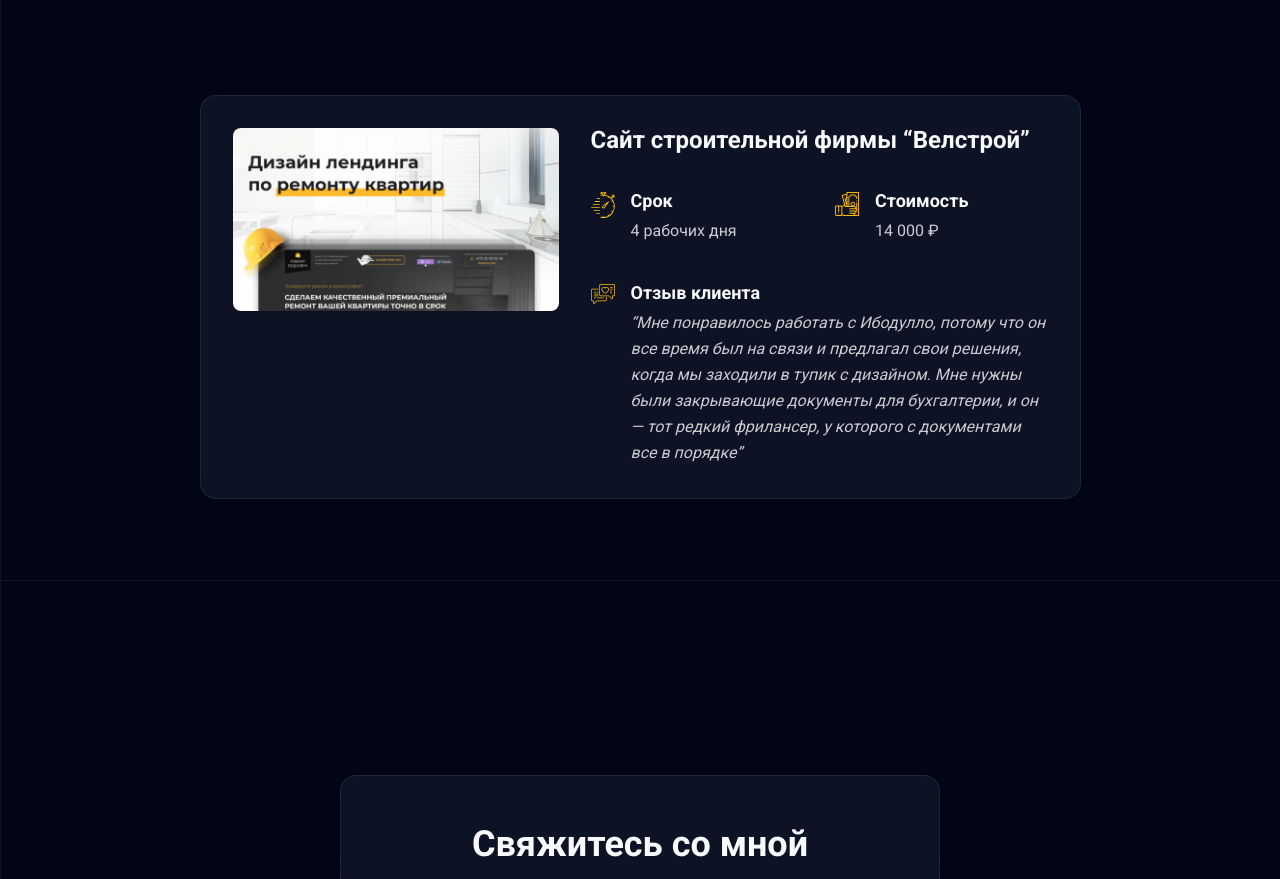
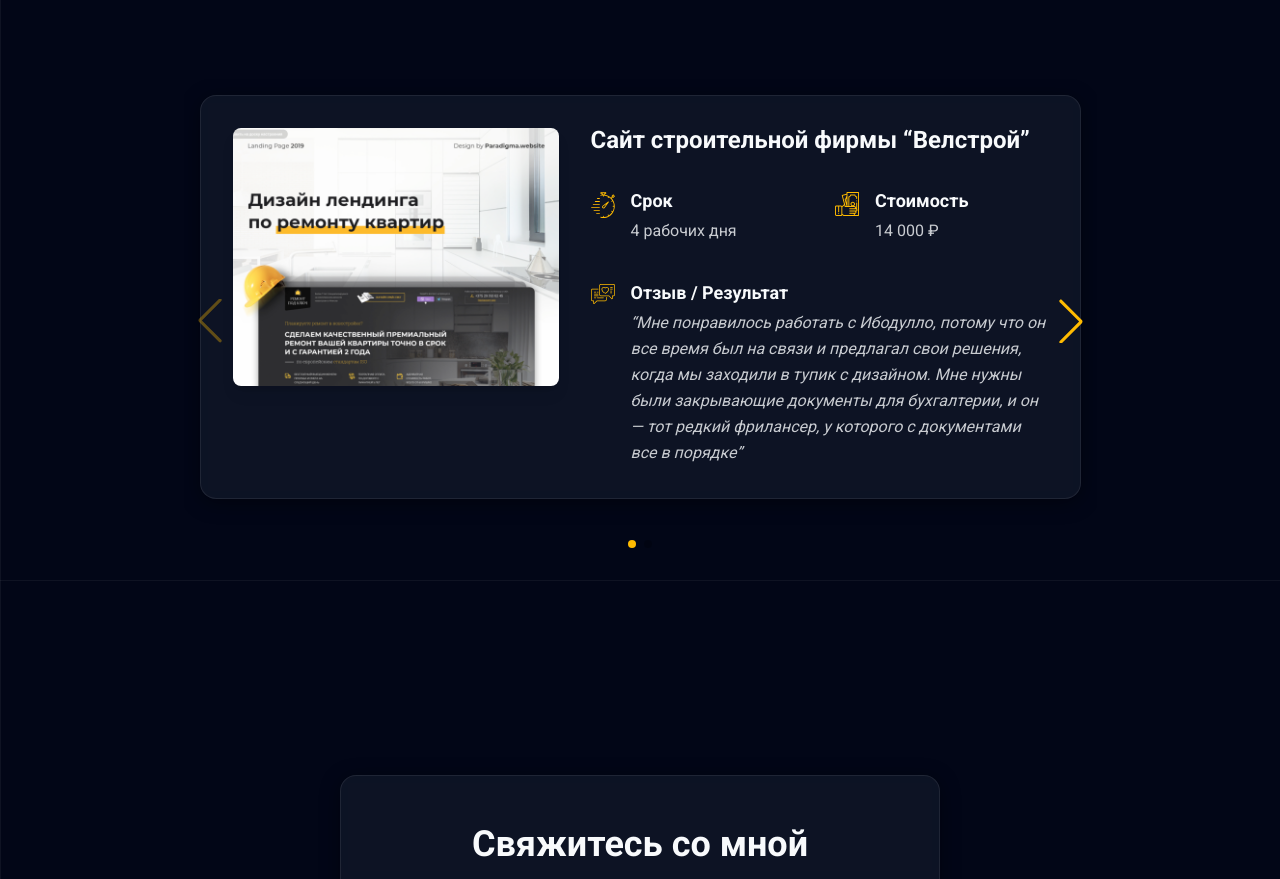
Before and after one commit to t-way666/mysite, a Next.js app: page /mysite/ in a window 1280 px wide. Shown: the part 1820-2699 px from the top of the page. Built offline with nearby package versions, Linux system fonts and the light colour scheme.

Commit message:
feat: add mlbb helper project and fix image aspect ratio

```diff
--- a/src/components/Projects.tsx
+++ b/src/components/Projects.tsx
@@ -11,7 +11,8 @@
 import 'swiper/css/pagination';
 
 const projectImages = [
-  "/mysite/img/project-img.png"
+  "/mysite/img/project-img.png",
+  "/mysite/img/mlbbhelper.png"
 ];
 
 export default function Projects() {
@@ -35,19 +36,41 @@
           {t.projects.items.map((project, idx) => (
             <SwiperSlide key={idx} className="p-4">
               <div className="glass-card flex flex-col items-center justify-between gap-8 lg:flex-row lg:items-start">
-                <div className="relative aspect-video w-full overflow-hidden rounded-lg lg:w-[40%] shrink-0 shadow-lg">
+                <div className="relative w-full overflow-hidden rounded-lg lg:w-[40%] shrink-0 shadow-lg group">
                   <Image
                     src={projectImages[idx] || projectImages[0]}
                     alt={project.title}
-                    fill
-                    className="object-cover"
+                    width={800}
+                    height={600}
+                    className="w-full h-auto object-contain transition-transform duration-500 group-hover:scale-105"
                   />
+                  {/* @ts-ignore */}
+                  {project.link && (
+                    <a
+                      /* @ts-ignore */
+                      href={project.link}
+                      target="_blank"
+                      rel="noopener noreferrer"
+                      className="absolute inset-0 z-10 flex items-center justify-center bg-black/50 opacity-0 transition-opacity duration-300 group-hover:opacity-100"
+                    >
+                      <span className="rounded-full bg-white px-6 py-2 text-black font-bold">Visit Site</span>
+                    </a>
+                  )}
                 </div>
 
                 <div className="flex flex-1 flex-col gap-10">
-                  <h3 className="text-2xl font-bold leading-none">
-                    {project.title}
-                  </h3>
+                  <div className="flex items-center gap-3">
+                    <h3 className="text-2xl font-bold leading-none">
+                      {project.title}
+                    </h3>
+                    {/* @ts-ignore */}
+                    {project.link && (
+                      /* @ts-ignore */
+                      <a href={project.link} target="_blank" rel="noopener noreferrer" className="opacity-70 hover:opacity-100 transition-opacity">
+                         <Image src="/mysite/globe.svg" alt="Link" width={20} height={20} className="dark:invert invert-0" />
+                      </a>
+                    )}
+                  </div>
 
                   <div className="grid grid-cols-1 gap-8 sm:grid-cols-2">
                     <div className="flex items-start gap-4">
--- a/src/data/translations.ts
+++ b/src/data/translations.ts
@@ -40,14 +40,22 @@
       labels: {
         time: "Срок",
         cost: "Стоимость",
-        feedback: "Отзыв клиента"
+        feedback: "Отзыв / Результат"
       },
       items: [
         {
           title: "Сайт строительной фирмы “Велстрой”",
           time: "4 рабочих дня",
           cost: "14 000 ₽",
-          feedback: "Мне понравилось работать с Ибодулло, потому что он все время был на связи и предлагал свои решения, когда мы заходили в тупик с дизайном. Мне нужны были закрывающие документы для бухгалтерии, и он — тот редкий фрилансер, у которого с документами все в порядке"
+          feedback: "Мне понравилось работать с Ибодулло, потому что он все время был на связи и предлагал свои решения, когда мы заходили в тупик с дизайном. Мне нужны были закрывающие документы для бухгалтерии, и он — тот редкий фрилансер, у которого с документами все в порядке",
+          link: null
+        },
+        {
+          title: "MLBB Helper — Помощник для игроков",
+          time: "Пет-проект",
+          cost: "Бесплатно",
+          feedback: "Веб-приложение для расчета урона и анализа винрейта в Mobile Legends. Позволяет игрокам точно планировать свои сборки и следить за прогрессом ранга.",
+          link: "https://mlbb-helper.vercel.app/"
         }
       ]
     },
@@ -99,14 +107,22 @@
       labels: {
         time: "Timeline",
         cost: "Cost",
-        feedback: "Client Feedback"
+        feedback: "Feedback / Result"
       },
       items: [
         {
           title: "Construction company website 'Velstroy'",
           time: "4 working days",
           cost: "$200",
-          feedback: "I liked working with Ibodullo because he was always in touch and offered his solutions when we reached a dead end with the design. I needed closing documents for accounting, and he is that rare freelancer who has everything in order with documents."
+          feedback: "I liked working with Ibodullo because he was always in touch and offered his solutions when we reached a dead end with the design. I needed closing documents for accounting, and he is that rare freelancer who has everything in order with documents.",
+          link: null
+        },
+        {
+          title: "MLBB Helper App",
+          time: "Pet Project",
+          cost: "Free",
+          feedback: "A web application for damage calculation and winrate analysis in Mobile Legends. Allows players to accurately plan their builds and track rank progress.",
+          link: "https://mlbb-helper.vercel.app/"
         }
       ]
     },
```
Also changed, not shown: public/img/mlbbhelper.png (added).
